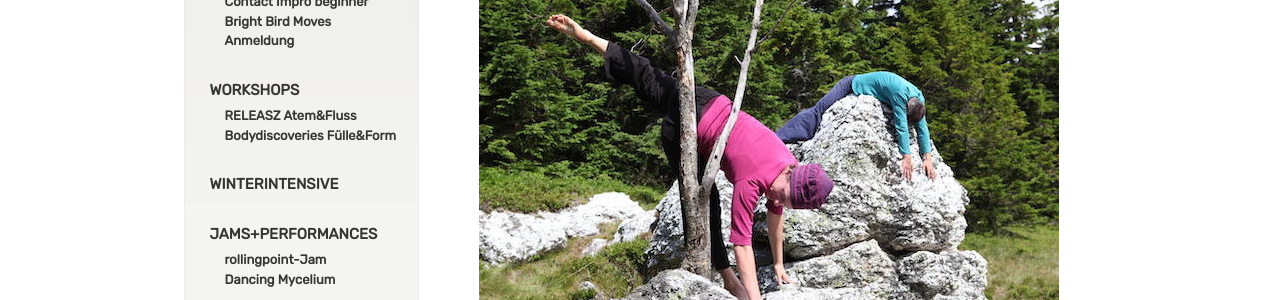
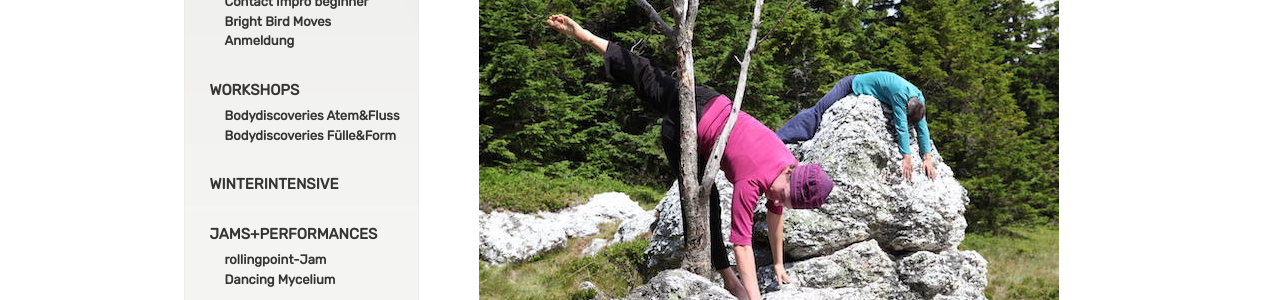
Before and after one commit to manulari/rollingpointat, a Jekyll site: the page built from _pages_de/index.md, in a window 1280 px wide. Shown: the part 257-557 px from the top of the page. Built offline with Jekyll 4.4.1, drawn with Linux system fonts in a browser that asks for light colours; comment, search, counter and statistics services are not loaded.

Commit message:
Update Settings “nav_de”

```diff
--- a/_data/nav_de.yml
+++ b/_data/nav_de.yml
@@ -17,7 +17,7 @@ entries:
   - title: WORKSHOPS
     path: /ws2026-27
     subentries:
-      - title: RELEASZ Atem&Fluss
+      - title: Bodydiscoveries Atem&Fluss
         path: /WS1
       - title: Bodydiscoveries Fülle&Form
         path: /WS2
```
